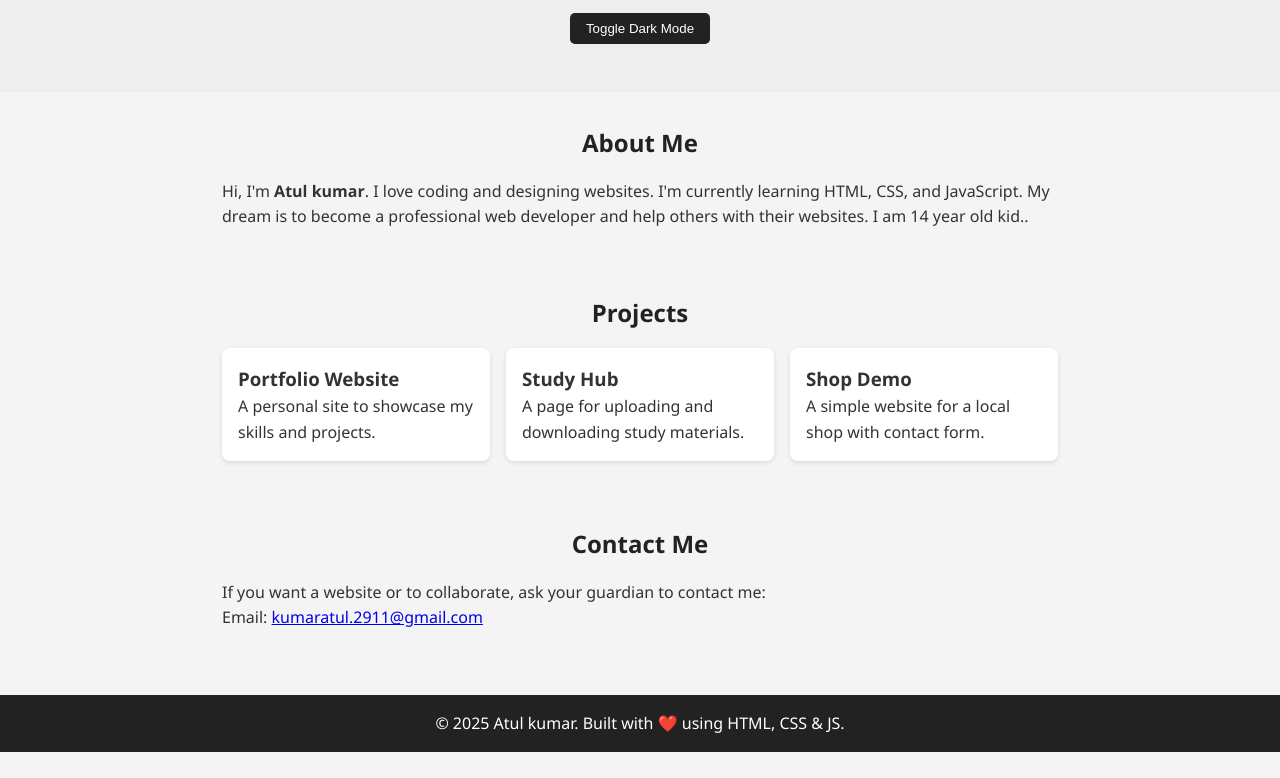
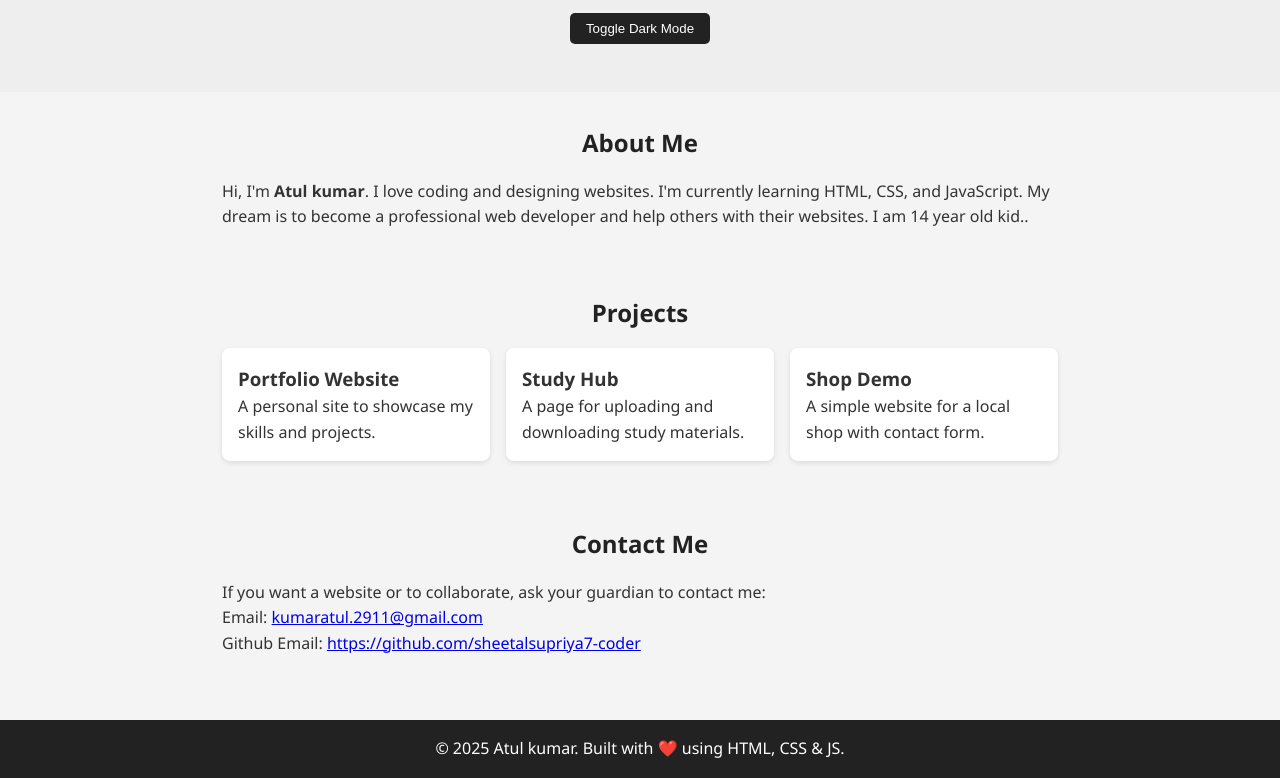
Before and after one commit to sheetalsupriya7-coder/portfolio, a plain HTML site: page index.html in a window 1280 px wide. Shown: the part 198-976 px from the top of the page. Before the commit the page ends 950 px from the top, so only its background shows below. Drawn offline with Linux system fonts and the light colour scheme.

Commit message:
Update index.html

```diff
--- a/index.html
+++ b/index.html
@@ -63,6 +63,7 @@
       If you want a website or to collaborate, ask your guardian to contact me:
     </p>
     <p>Email: <a href="mailto:guardian@example.com">kumaratul.2911@gmail.com</a></p>
+    <p>Github Email: <a href="mailto:guardian@example.com">https://github.com/sheetalsupriya7-coder</a></p>
   </section>
 
   <!-- Footer -->
```
